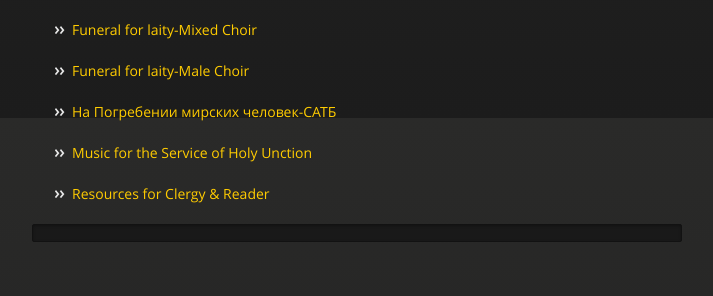
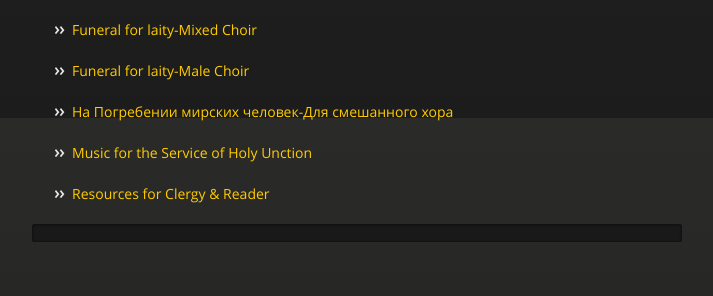
Before and after one commit to markjville/markjville.github.io, a Jekyll site: the page built from index.md, in a window 1280 px wide. Shown: the part 782-1078 px from the top of the page, without its empty margins (283-996 px from the left). Built offline with Jekyll 4.4.1, drawn with Linux system fonts in a browser that asks for light colours; our own code applies the rules of GitHub Pages for plain Markdown files.

Commit message:
Update index.md

```diff
--- a/index.md
+++ b/index.md
@@ -27,7 +27,7 @@
 
 - [Funeral for laity-Male Choir](docs/Funeral-TTBB.pdf)
 
-- [На Погребении мирских человек-САТБ](/docs/Погребении-САТБ.pdf)
+- [На Погребении мирских человек-Для смешанного хора](/docs/Погребении-САТБ.pdf)
 
 - [Music for the Service of Holy Unction](/docs/unction.pdf)
 
```
